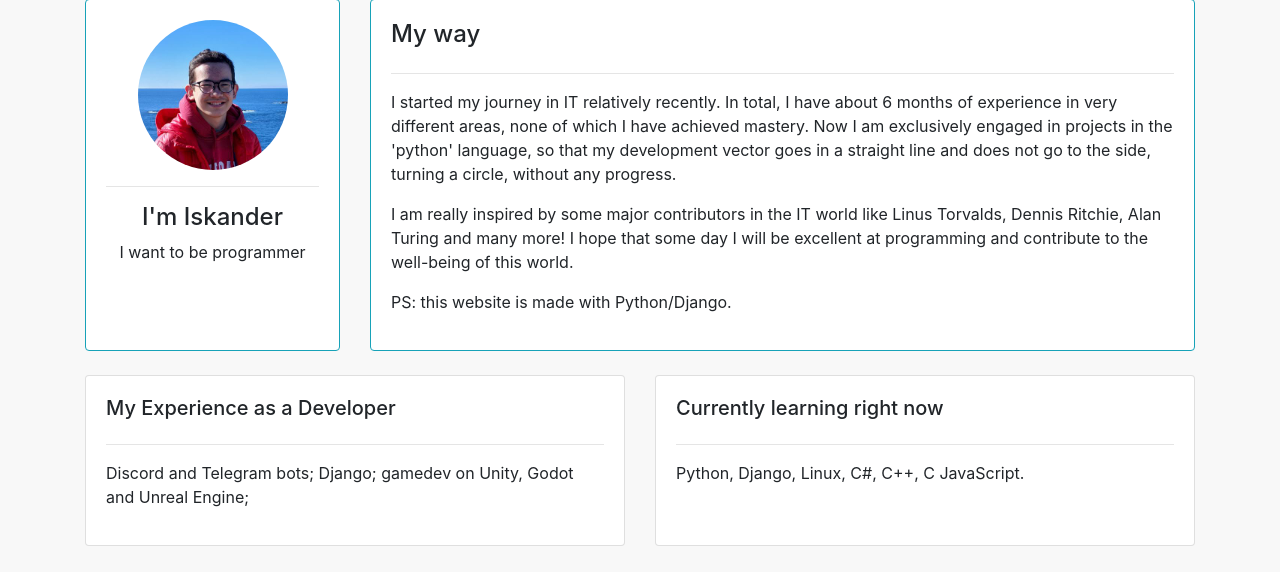
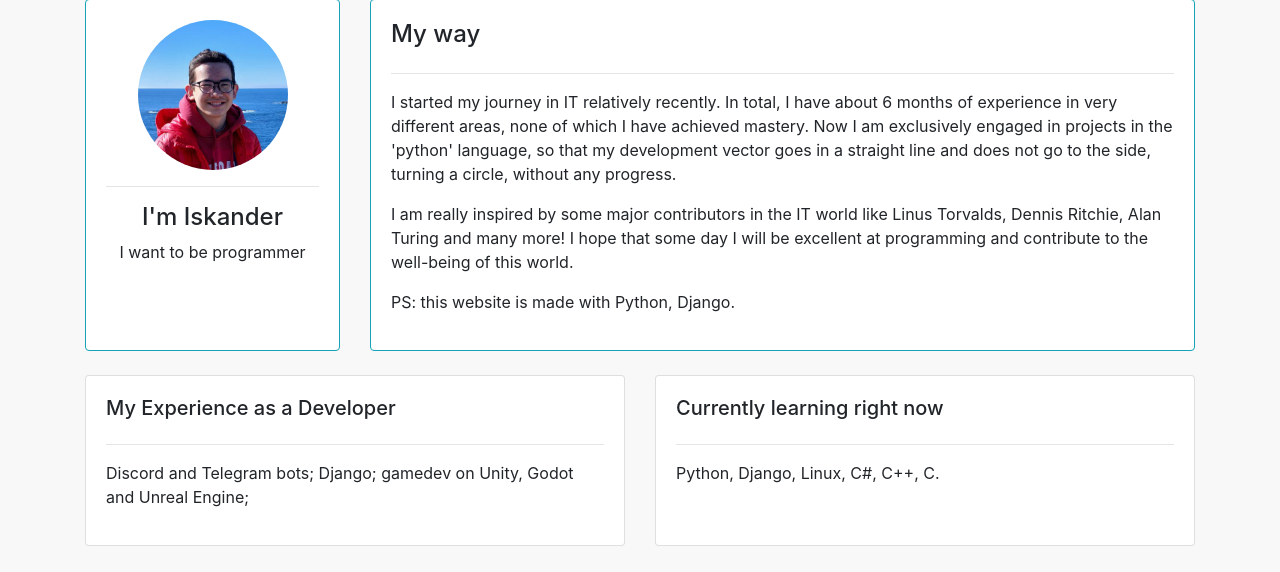
Before and after one commit to Attila1617/portfolio-website, a Django app: page / in a window 1280 px wide. Shown: the part 25-597 px from the top of the page. Run offline with Django 4.2, Linux system fonts and the light colour scheme; some libraries are stand-ins or nearby versions.

Commit message:
python and django.

```diff
--- a/portfolio-website/main/templates/main/home.html
+++ b/portfolio-website/main/templates/main/home.html
@@ -30,7 +30,7 @@
 
 					<p>I am really inspired by some major contributors in the IT world like Linus Torvalds, Dennis Ritchie, Alan Turing and many more! I hope that some day I will be excellent at programming and contribute to the well-being of this world.</p>
 
-					<p>PS: this website is made with Python/Django.</p>
+					<p>PS: this website is made with Python, Django.</p>
 
 
 				</div>
@@ -50,7 +50,7 @@
 				<div class="card card-body h-100">
 					<h5>Currently learning right now</h5>
 					<hr>
-					<p>Python, Django, Linux, C#, C++, C JavaScript.</p>
+					<p>Python, Django, Linux, C#, C++, C.</p>
 				</div>
 			</div>
 		</div>
```
